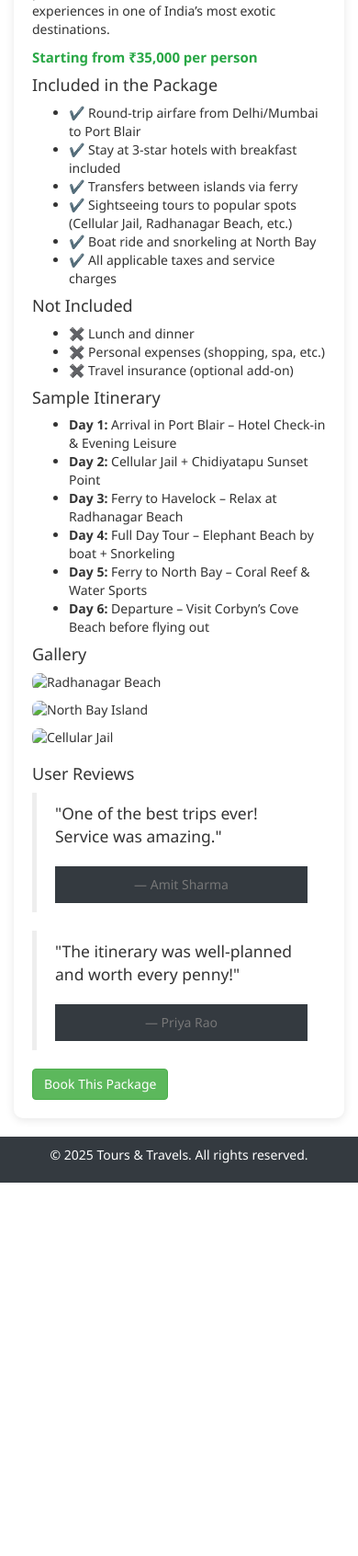
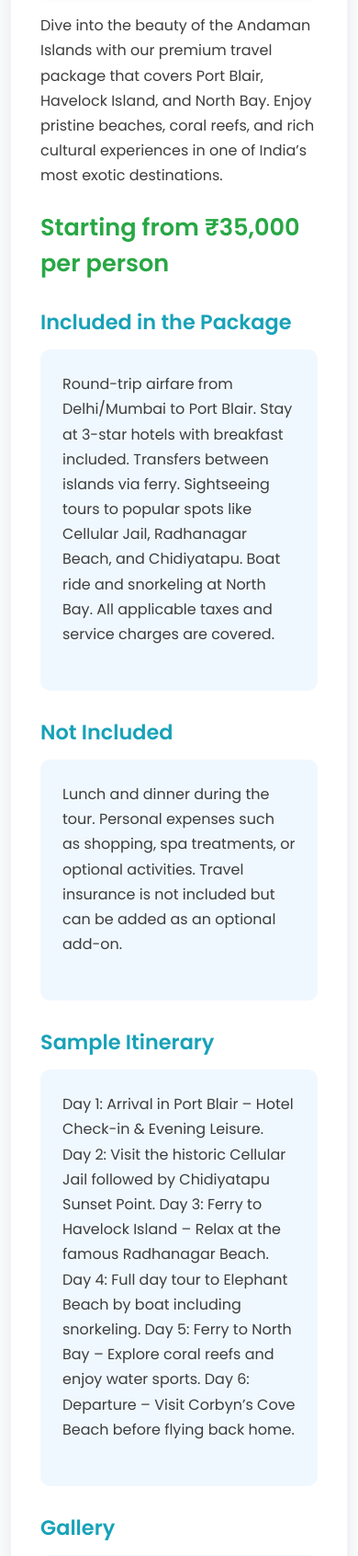
Before and after one commit to Manasa4243/php_project, a PHP site: page /andaman.php in a window 390 px wide. Shown: the part 398-2090 px from the top of the page at 92% size. Before the commit the page ends 1684 px from the top, so only its background shows below. Run offline with PHP 8.4, Linux system fonts and the light colour scheme; some libraries are stand-ins or nearby versions.

Commit message:
Update andaman.php

```diff
--- a/andaman.php
+++ b/andaman.php
@@ -1,6 +1,3 @@
-<?php
-// andaman.php - Enhanced Andaman Travel Package Page
-?>
 <!DOCTYPE html>
 <html lang="en">
 <head>
@@ -9,60 +6,202 @@
     <meta name="viewport" content="width=device-width, initial-scale=1">
 
     <!-- Bootstrap CSS -->
-    <link href="https://cdn.jsdelivr.net/npm/bootstrap @5.3.3/dist/css/bootstrap.min.css" rel="stylesheet">
+    <link href="https://cdn.jsdelivr.net/npm/bootstrap@5.3.3/dist/css/bootstrap.min.css"  rel="stylesheet">
 
     <style>
+        /* General Styles */
         body {
-            font-family: 'Segoe UI', sans-serif;
+            font-family: 'Poppins', sans-serif;
+            background-color: #f9fbfd; /* Light blue background */
+            color: #333;
+            transition: background-color 0.3s ease;
         }
+
+        h2, h4 {
+            font-weight: 600;
+        }
+
+        a {
+            color: #007bff;
+            text-decoration: none;
+            transition: color 0.3s ease;
+        }
+
+        a:hover {
+            color: #0056b3;
+        }
+
+        /* Navbar */
+        .navbar {
+            background-color: #1a252f;
+            box-shadow: 0 2px 5px rgba(0,0,0,0.1);
+        }
+
+        .navbar-brand {
+            font-size: 1.6rem;
+            font-weight: bold;
+            color: #fff;
+            transition: color 0.3s ease;
+            text-align: center; /* Center the navbar brand text */
+        }
+
+        .navbar-brand:hover {
+            color: #17a2b8;
+        }
+
+        /* Main Content */
         .package-card {
-            background: #fff;
+            background: #ffffff;
+            border-radius: 12px;
+            box-shadow: 0 4px 20px rgba(0,0,0,0.08);
+            padding: 2.5rem;
+            margin-top: -50px;
+            position: relative;
+            z-index: 2;
+            transition: transform 0.3s ease;
+        }
+
+        .package-card:hover {
+            transform: translateY(-5px);
+        }
+
+        .package-card img {
+            width: 100%;
+            height: auto;
             border-radius: 10px;
-            box-shadow: 0 2px 10px rgba(0,0,0,0.1);
-            padding: 2rem;
+            margin-bottom: 1.5rem;
+            box-shadow: 0 4px 12px rgba(0,0,0,0.1);
+            transition: transform 0.3s ease, box-shadow 0.3s ease;
         }
+
+        .package-card img:hover {
+            transform: scale(1.02);
+            box-shadow: 0 6px 20px rgba(0,0,0,0.15);
+        }
+
         .price-tag {
             color: #28a745;
-            font-size: 1.5rem;
+            font-size: 1.6rem;
             font-weight: bold;
+            margin-bottom: 1.5rem;
+            display: block;
         }
+
+        .section-title {
+            font-size: 1.4rem;
+            margin-top: 2rem;
+            margin-bottom: 1rem;
+            color: #17a2b8;
+            padding-left: 0; /* Remove the small line before the text */
+        }
+
+        /* Background Colors for Sections */
+        .included-section,
+        .not-included-section,
+        .itinerary-section,
+        .gallery-section {
+            background-color: #f0f8ff; /* Light blue background for sections */
+            padding: 1.5rem;
+            border-radius: 10px;
+            margin-bottom: 2rem;
+        }
+
+        .content-block {
+            line-height: 1.7;
+            margin-bottom: 1.5rem;
+            opacity: 0.95;
+            transition: transform 0.3s ease;
+        }
+
+        .content-block:hover {
+            transform: translateX(5px);
+        }
+
+        /* Gallery */
         .gallery img {
             width: 100%;
             height: auto;
-            margin-bottom: 10px;
             border-radius: 8px;
+            box-shadow: 0 2px 10px rgba(0,0,0,0.08);
+            transition: all 0.3s ease;
         }
+
+        .gallery img:hover {
+            transform: scale(1.03);
+            box-shadow: 0 6px 15px rgba(0,0,0,0.15);
+        }
+
+        /* Book Now Button */
+        .btn-success {
+            background-color: #28a745;
+            border-color: #28a745;
+            font-weight: bold;
+            padding: 12px 24px;
+            font-size: 1.1rem;
+            border-radius: 30px;
+            transition: all 0.3s ease;
+        }
+
+        .btn-success:hover {
+            background-color: #218868;
+            border-color: #218868;
+            transform: scale(1.05);
+            box-shadow: 0 4px 12px rgba(40, 167, 69, 0.3);
+        }
+
+        /* Footer */
         footer {
-            background: #343a40;
-            color: white;
+            background: #1e2d3b;
+            color: #ccc;
             text-align: center;
-            padding: 1rem 0;
-            margin-top: 2rem;
+            padding: 1.5rem 0;
+            margin-top: 3rem;
+            font-size: 0.95rem;
+            transition: background-color 0.3s ease;
+        }
+
+        footer:hover {
+            background: #2c3e50;
+        }
+
+        /* Responsive Typography */
+        @media (max-width: 768px) {
+            header h1 {
+                font-size: 2.5rem;
+            }
+
+            header p.lead {
+                font-size: 1.2rem;
+            }
+
+            .package-card {
+                padding: 2rem;
+            }
         }
     </style>
+
+    <!-- Google Fonts -->
+    <link href="https://fonts.googleapis.com/css2?family=Poppins:wght@400;500;600&display=swap" rel="stylesheet">
 </head>
 <body>
 
 <!-- Navbar -->
 <nav class="navbar navbar-expand-lg navbar-dark bg-primary">
     <div class="container">
-        <a class="navbar-brand" href="#">Tours & Travels</a>
+        <a class="navbar-brand text-center" href="#">Tours & Travels</a> <!-- Centered Navbar Brand -->
     </div>
 </nav>
 
-<!-- Header -->
-<header class="bg-primary text-white text-center py-4">
-    <h1>Explore The Andaman Islands</h1>
-    <p class="lead">6 Days & 5 Nights Premium Tour Package</p>
-</header>
-
+<!-- Main Content -->
 <main class="container my-5">
     <div class="package-card">
 
-        <h2 class="text-primary">🌴 Andaman Island Adventure - 6D/5N</h2>
+        <!-- Centered Heading -->
+        <h2 class="text-primary text-center"> Andaman Island Adventure </h2>
+        <img src="images/popularDestinations/anmain.jpg" alt="Andaman Islands" class="img-fluid">
 
         <!-- Description -->
-        <p>
+        <p class="content-block">
             Dive into the beauty of the Andaman Islands with our premium travel package that covers Port Blair, Havelock Island, and North Bay.
             Enjoy pristine beaches, coral reefs, and rich cultural experiences in one of India’s most exotic destinations.
         </p>
@@ -71,116 +210,61 @@
         <p class="price-tag">Starting from ₹35,000 per person</p>
 
         <!-- Inclusions -->
-        <h4>Included in the Package</h4>
-        <ul>
-            <li>✔️ Round-trip airfare from Delhi/Mumbai to Port Blair</li>
-            <li>✔️ Stay at 3-star hotels with breakfast included</li>
-            <li>✔️ Transfers between islands via ferry</li>
-            <li>✔️ Sightseeing tours to popular spots (Cellular Jail, Radhanagar Beach, etc.)</li>
-            <li>✔️ Boat ride and snorkeling at North Bay</li>
-            <li>✔️ All applicable taxes and service charges</li>
-        </ul>
+        <h4 class="section-title">Included in the Package</h4>
+        <div class="included-section">
+            <p class="content-block">
+                Round-trip airfare from Delhi/Mumbai to Port Blair. Stay at 3-star hotels with breakfast included. Transfers between islands via ferry.
+                Sightseeing tours to popular spots like Cellular Jail, Radhanagar Beach, and Chidiyatapu. Boat ride and snorkeling at North Bay.
+                All applicable taxes and service charges are covered.
+            </p>
+        </div>
 
         <!-- Exclusions -->
-        <h4>Not Included</h4>
-        <ul>
-            <li>✖️ Lunch and dinner</li>
-            <li>✖️ Personal expenses (shopping, spa, etc.)</li>
-            <li>✖️ Travel insurance (optional add-on)</li>
-        </ul>
+        <h4 class="section-title">Not Included</h4>
+        <div class="not-included-section">
+            <p class="content-block">
+                Lunch and dinner during the tour. Personal expenses such as shopping, spa treatments, or optional activities.
+                Travel insurance is not included but can be added as an optional add-on.
+            </p>
+        </div>
 
         <!-- Itinerary -->
-        <h4>Sample Itinerary</h4>
-        <ul>
-            <li><strong>Day 1:</strong> Arrival in Port Blair – Hotel Check-in & Evening Leisure</li>
-            <li><strong>Day 2:</strong> Cellular Jail + Chidiyatapu Sunset Point</li>
-            <li><strong>Day 3:</strong> Ferry to Havelock – Relax at Radhanagar Beach</li>
-            <li><strong>Day 4:</strong> Full Day Tour – Elephant Beach by boat + Snorkeling</li>
-            <li><strong>Day 5:</strong> Ferry to North Bay – Coral Reef & Water Sports</li>
-            <li><strong>Day 6:</strong> Departure – Visit Corbyn’s Cove Beach before flying out</li>
-        </ul>
+        <h4 class="section-title">Sample Itinerary</h4>
+        <div class="itinerary-section">
+            <p class="content-block">
+                Day 1: Arrival in Port Blair – Hotel Check-in & Evening Leisure.
+                Day 2: Visit the historic Cellular Jail followed by Chidiyatapu Sunset Point.
+                Day 3: Ferry to Havelock Island – Relax at the famous Radhanagar Beach.
+                Day 4: Full day tour to Elephant Beach by boat including snorkeling.
+                Day 5: Ferry to North Bay – Explore coral reefs and enjoy water sports.
+                Day 6: Departure – Visit Corbyn’s Cove Beach before flying back home.
+            </p>
+        </div>
 
         <!-- Image Gallery -->
-        <h4>Gallery</h4>
-        <div class="row gallery">
-            <div class="col-md-4 mb-3">
-                <img src="https://via.placeholder.com/400x250?text=Radhanagar+Beach " alt="Radhanagar Beach">
-            </div>
-            <div class="col-md-4 mb-3">
-                <img src="https://via.placeholder.com/400x250?text=North+Bay+Island " alt="North Bay Island">
-            </div>
-            <div class="col-md-4 mb-3">
-                <img src="https://via.placeholder.com/400x250?text=Cellular+Jail " alt="Cellular Jail">
+        <h4 class="section-title mt-4">Gallery</h4>
+        <div class="gallery-section">
+            <div class="row gallery g-3">
+                <div class="col-md-4">
+                    <img src="images/popularDestinations/imageAndaman.jpg" alt="Radhanagar Beach">
+                </div>
+                <div class="col-md-4">
+                    <img src="images/popularDestinations/an2.jpg" alt="North Bay Island">
+                </div>
+                <div class="col-md-4">
+                    <img src="images/popularDestinations/an3.jpg" alt="Cellular Jail">
+                </div>
             </div>
         </div>
-
-        <!-- Testimonials -->
-        <h4>User Reviews</h4>
-        <div class="row">
-            <div class="col-md-6 mb-3">
-                <blockquote class="blockquote">
-                    <p>"One of the best trips ever! Service was amazing."</p>
-                    <footer class="blockquote-footer">Amit Sharma</footer>
-                </blockquote>
-            </div>
-            <div class="col-md-6 mb-3">
-                <blockquote class="blockquote">
-                    <p>"The itinerary was well-planned and worth every penny!"</p>
-                    <footer class="blockquote-footer">Priya Rao</footer>
-                </blockquote>
-            </div>
-        </div>
-
-        <!-- Book Now Button -->
-        <button type="button" class="btn btn-success" data-bs-toggle="modal" data-bs-target="#bookingModal">
-            Book This Package
-        </button>
 
     </div>
 </main>
 
-<!-- Booking Modal -->
-<div class="modal fade" id="bookingModal" tabindex="-1" aria-labelledby="bookingModalLabel" aria-hidden="true">
-    <div class="modal-dialog">
-        <form class="modal-content" action="submit_booking.php" method="POST">
-            <div class="modal-header">
-                <h5 class="modal-title" id="bookingModalLabel">Book Your Trip</h5>
-                <button type="button" class="btn-close" data-bs-dismiss="modal" aria-label="Close"></button>
-            </div>
-            <div class="modal-body">
-                <input type="hidden" name="package_name" value="Andaman 6D/5N Adventure">
-                <div class="mb-3">
-                    <label for="name" class="form-label">Full Name</label>
-                    <input type="text" name="name" class="form-control" required>
-                </div>
-                <div class="mb-3">
-                    <label for="email" class="form-label">Email Address</label>
-                    <input type="email" name="email" class="form-control" required>
-                </div>
-                <div class="mb-3">
-                    <label for="phone" class="form-label">Phone Number</label>
-                    <input type="tel" name="phone" class="form-control" required>
-                </div>
-                <div class="mb-3">
-                    <label for="travelers" class="form-label">Number of Travelers</label>
-                    <select name="travelers" class="form-select" id="travelersSelect" onchange="updatePrice(this.value)" required>
-                        <option value="">Select</option>
-                        <option value="1">1 Person</option>
-                        <option value="2">2 People</option>
-                        <option value="3">3 People</option>
-                        <option value="4">4+ People</option>
-                    </select>
-                </div>
-                <div class="mb-3">
-                    <p>Total Price: <span id="totalPrice" class="text-success fw-bold">₹35,000</span></p>
-                </div>
-            </div>
-            <div class="modal-footer">
-                <button type="button" class="btn btn-secondary" data-bs-dismiss="modal">Close</button>
-                <button type="submit" class="btn btn-success">Confirm Booking</button>
-            </div>
-        </form>
-    </div>
+<!-- Book Now Button -->
+<div class="text-center my-5">
+    <a href="andamanbooking.php" class="btn btn-success">
+        Book This Package
+    </a>
 </div>
 
 <!-- Footer -->
@@ -189,7 +273,7 @@
 </footer>
 
 <!-- Bootstrap JS -->
-<script src="https://cdn.jsdelivr.net/npm/bootstrap @5.3.3/dist/js/bootstrap.bundle.min.js"></script>
+<script src="https://cdn.jsdelivr.net/npm/bootstrap@5.3.3/dist/js/bootstrap.bundle.min.js"></script>
 
 <script>
     function updatePrice(value) {
```
